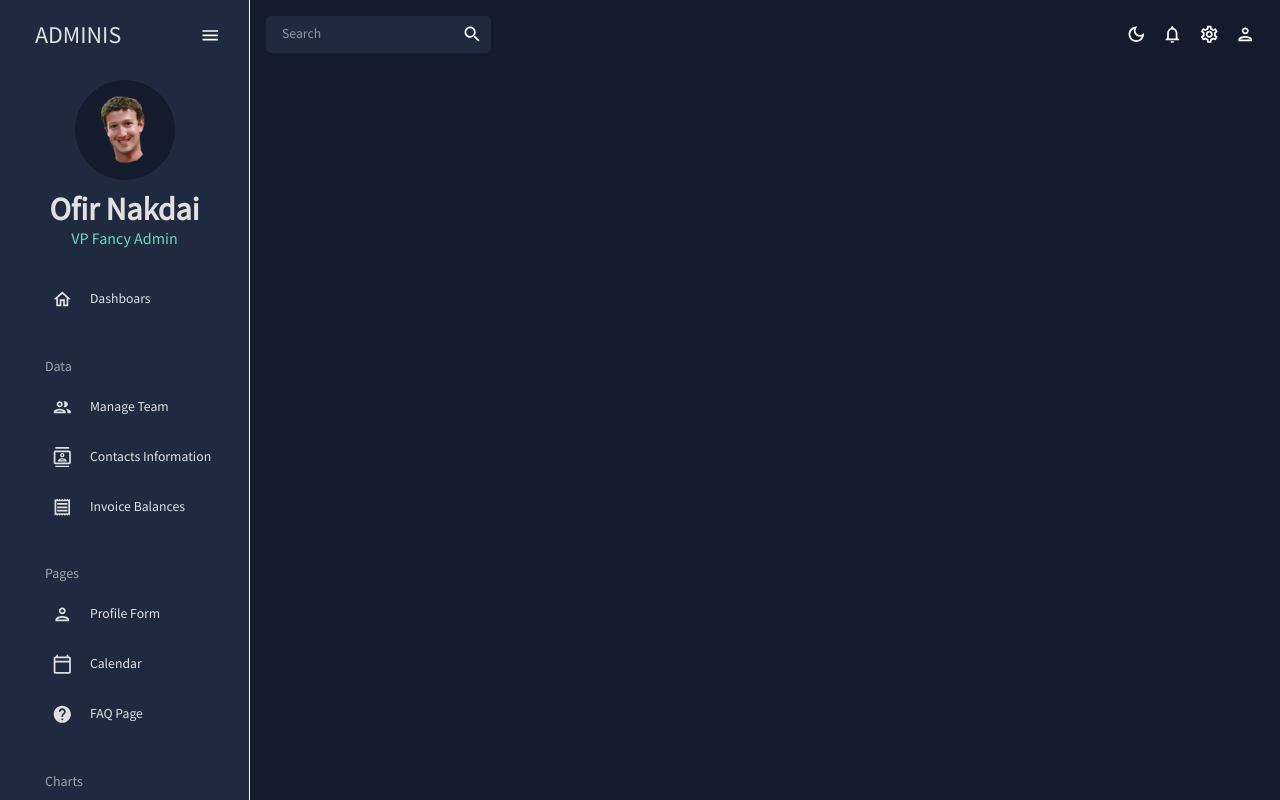
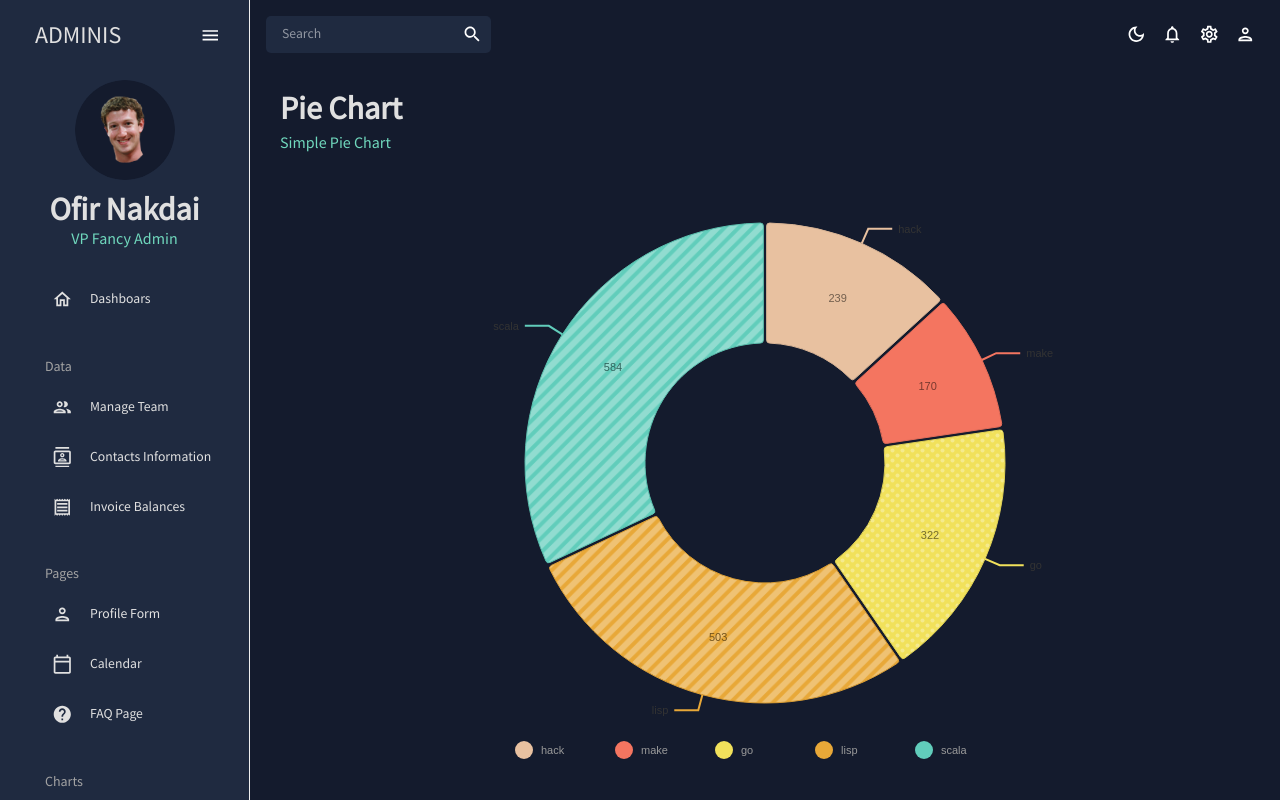
Before and after one commit to ofirNakdai/admin-dashboard, a React (Create React App) app: page /pie in a window 1280 px wide. Built offline with nearby package versions, Linux system fonts and the light colour scheme.

Commit message:
creating PieChart with nivo

```diff
--- a/src/App.js
+++ b/src/App.js
@@ -12,7 +12,7 @@
 import Bar from "./scenes/bar";
 import Form from "./scenes/form";
 // import Line from "./scenes/line";
-// import Pie from "./scenes/pie";
+import Pie from "./scenes/pie";
 import FAQ from "./scenes/faq";
 // import Geography from "./scenes/geography";
 import MyCalendar from "./scenes/calendar";
@@ -36,7 +36,7 @@
               <Route path="/invoices" element={<Invoices />} />
               <Route path="/form" element={<Form />} />
               <Route path="/bar" element={<Bar />} />
-              {/* <Route path="/pie" element={<Pie />} /> */}
+              <Route path="/pie" element={<Pie />} />
               {/* <Route path="/line" element={<Line />} /> */}
               <Route path="/faq" element={<FAQ />} />
               {/* <Route path="/geofraphy" element={<Geography />} /> */}
--- a/src/components/BarChart.jsx
+++ b/src/components/BarChart.jsx
@@ -3,7 +3,7 @@
 import { tokens } from "../theme";
 import { mockBarData as data } from "../data/mockData";
 
-const BarChart = ({isDashboard = false}) => {
+const BarChart = ({ isDashboard = false }) => {
   const theme = useTheme();
   const colors = tokens(theme.palette.mode);
 
@@ -19,7 +19,7 @@
           },
           legend: {
             text: {
-              fill: colors.grey[100],
+              fill: colors.greenAccent[500],
             },
           },
           ticks: {
--- /dev/null
+++ b/src/components/PieChart.jsx
@@ -0,0 +1,172 @@
+import { useTheme } from "@mui/material";
+import { ResponsivePie } from "@nivo/pie";
+import { tokens } from "../theme";
+import { mockPieData as data } from "../data/mockData";
+import { red } from "@mui/material/colors";
+
+const PieChart = ({ isDashboard = false }) => {
+  const theme = useTheme();
+  const colors = tokens(theme.palette.mode);
+
+  return (
+    <ResponsivePie
+      data={data}
+      theme={{
+        axis: {
+          domain: {
+            line: {
+              stroke: colors.grey[100],
+            },
+          },
+          legend: {
+            text: {
+              fill: colors.grey[100],
+            },
+          },
+          ticks: {
+            line: {
+              stroke: colors.grey[100],
+              strokeWidth: 1,
+            },
+            text: {
+              fill: colors.grey[100],
+            },
+          },
+        },
+        legends: {
+          text: {
+            fill: colors.grey[100],
+          },
+        },
+        annotations: {
+          text: {
+            fill: colors.grey[100],
+            outlineColor: red,
+            outlineOpacity: 1,
+          },
+        },
+        toolTip: {
+          container: {
+            background: colors.primary[300],
+          },
+        },
+      }}
+      margin={{ top: 40, right: 80, bottom: 80, left: 80 }}
+      innerRadius={0.5}
+      padAngle={0.7}
+      cornerRadius={3}
+      activeOuterRadiusOffset={8}
+      borderWidth={1}
+      borderColor={{
+        from: "color",
+        modifiers: [["darker", 0.2]],
+      }}
+      arcLinkLabelsSkipAngle={10}
+      arcLinkLabelsTextColor="#333333"
+      arcLinkLabelsThickness={2}
+      arcLinkLabelsColor={{ from: "color" }}
+      arcLabelsSkipAngle={10}
+      arcLabelsTextColor={{
+        from: "color",
+        modifiers: [["darker", 2]],
+      }}
+      defs={[
+        {
+          id: "dots",
+          type: "patternDots",
+          background: "inherit",
+          color: "rgba(255, 255, 255, 0.3)",
+          size: 4,
+          padding: 1,
+          stagger: true,
+        },
+        {
+          id: "lines",
+          type: "patternLines",
+          background: "inherit",
+          color: "rgba(255, 255, 255, 0.3)",
+          rotation: -45,
+          lineWidth: 6,
+          spacing: 10,
+        },
+      ]}
+      fill={[
+        {
+          match: {
+            id: "ruby",
+          },
+          id: "dots",
+        },
+        {
+          match: {
+            id: "c",
+          },
+          id: "dots",
+        },
+        {
+          match: {
+            id: "go",
+          },
+          id: "dots",
+        },
+        {
+          match: {
+            id: "python",
+          },
+          id: "dots",
+        },
+        {
+          match: {
+            id: "scala",
+          },
+          id: "lines",
+        },
+        {
+          match: {
+            id: "lisp",
+          },
+          id: "lines",
+        },
+        {
+          match: {
+            id: "elixir",
+          },
+          id: "lines",
+        },
+        {
+          match: {
+            id: "javascript",
+          },
+          id: "lines",
+        },
+      ]}
+      legends={[
+        {
+          anchor: "bottom",
+          direction: "row",
+          justify: false,
+          translateX: 0,
+          translateY: 56,
+          itemsSpacing: 0,
+          itemWidth: 100,
+          itemHeight: 18,
+          itemTextColor: "#999",
+          itemDirection: "left-to-right",
+          itemOpacity: 1,
+          symbolSize: 18,
+          symbolShape: "circle",
+          effects: [
+            {
+              on: "hover",
+              style: {
+                itemTextColor: "#000",
+              },
+            },
+          ],
+        },
+      ]}
+    />
+  );
+};
+
+export default PieChart;
--- /dev/null
+++ b/src/scenes/pie/index.jsx
@@ -0,0 +1,16 @@
+import PieChart from "../../components/PieChart";
+import { Box } from "@mui/material";
+import Header from "../../components/header";
+
+const Bar = () => {
+  return (
+    <Box m="20px">
+      <Header title="Pie Chart" subtitle="Simple Pie Chart" />
+      <Box height="75vh">
+        <PieChart />
+      </Box>
+    </Box>
+  );
+};
+
+export default Bar;
```
